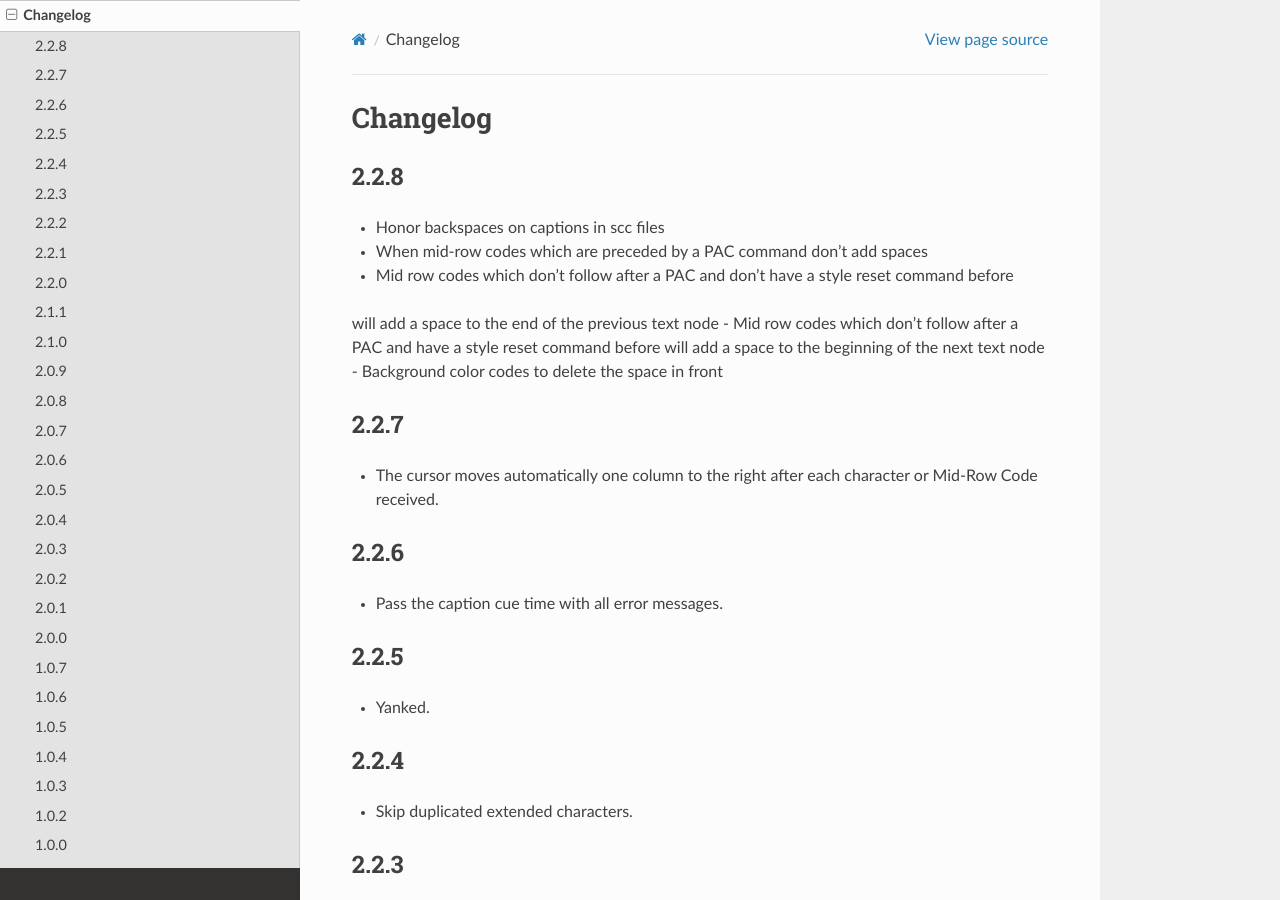
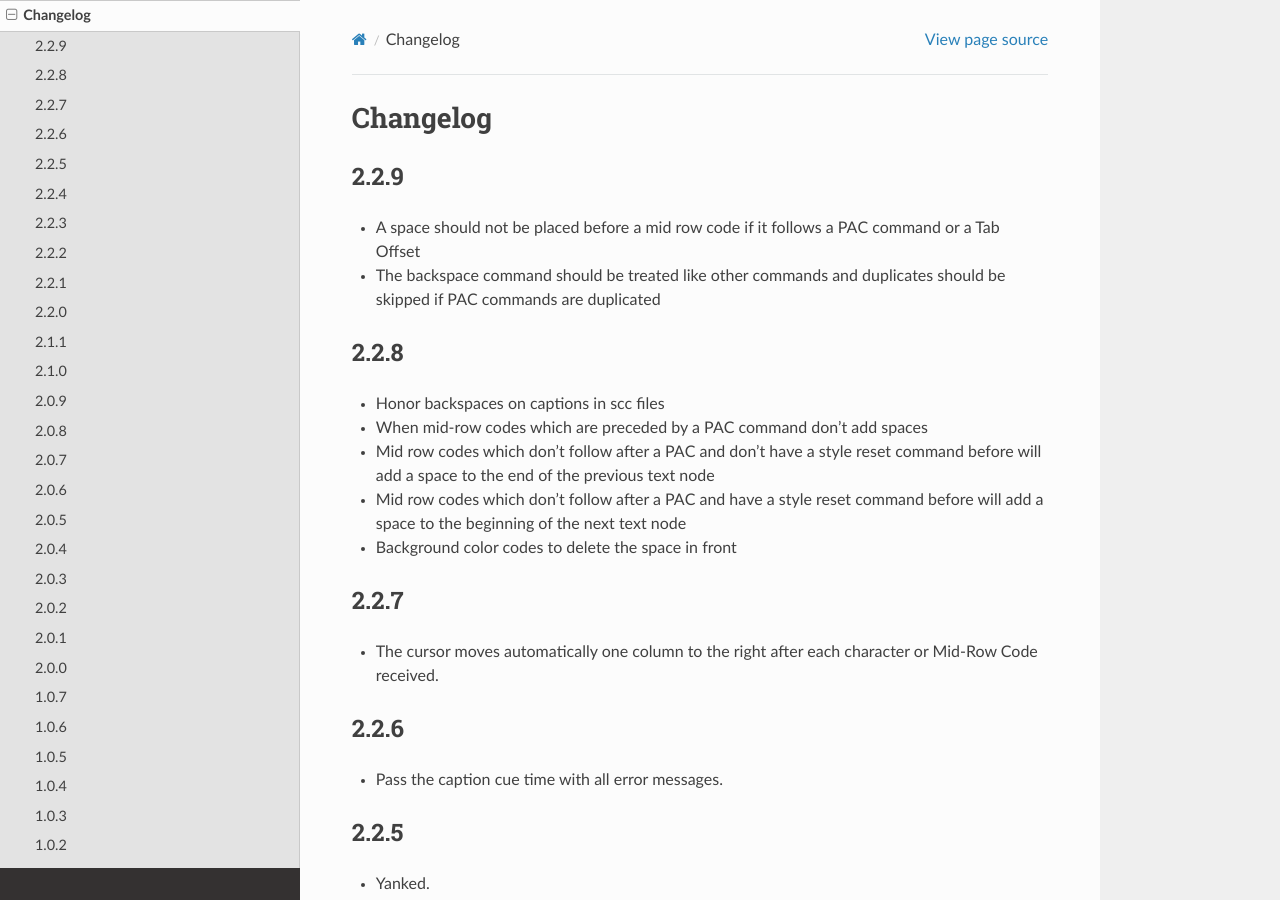
Before and after one commit to pbs/pycaption, a Sphinx documentation site: the page built from docs/changelog.rst, in a window 1280 px wide and 900 px high. Built offline with Sphinx 7.4.7 and the Read the Docs theme 2.0.0, drawn with Linux system fonts in a browser that asks for light colours.

Commit message:
bump version to 2.2.9

```diff
--- a/docs/changelog.rst
+++ b/docs/changelog.rst
@@ -1,13 +1,16 @@
 Changelog
 ---------
+2.2.9
+^^^^^
+- A space should not be placed before a mid row code if it follows a PAC command or a Tab Offset
+- The backspace command should be treated like other commands and duplicates should be skipped if PAC commands are duplicated
+
 2.2.8
 ^^^^^
 - Honor backspaces on captions in scc files
 - When mid-row codes which are preceded by a PAC command don't add spaces
-- Mid row codes which don't follow after a PAC and don't have a style reset command before
-will add a space to the end of the previous text node
-- Mid row codes which don't follow after a PAC and have a style reset command before
-will add a space to the beginning of the next text node
+- Mid row codes which don't follow after a PAC and don't have a style reset command before will add a space to the end of the previous text node
+- Mid row codes which don't follow after a PAC and have a style reset command before will add a space to the beginning of the next text node
 - Background color codes to delete the space in front
 
 2.2.7
--- a/docs/conf.py
+++ b/docs/conf.py
@@ -53,9 +53,9 @@ copyright = '2012-2024, PBS.org ' \
 # built documents.
 #
 # The short X.Y version.
-version = '2.2.8'
+version = '2.2.9'
 # The full version, including alpha/beta/rc tags.
-release = '2.2.8'
+release = '2.2.9'
 
 # The language for content autogenerated by Sphinx. Refer to documentation
 # for a list of supported languages.
--- a/setup.py
+++ b/setup.py
@@ -24,7 +24,7 @@ transcript_dependencies = [
 
 setup(
     name='pycaption',
-    version='2.2.8',
+    version='2.2.9',
     description='Closed caption converter',
     long_description=open(README_PATH).read(),
     author='Joe Norton',
```
